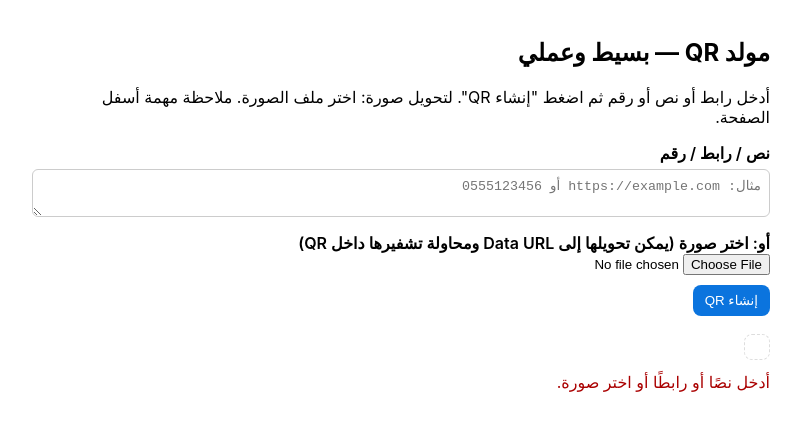
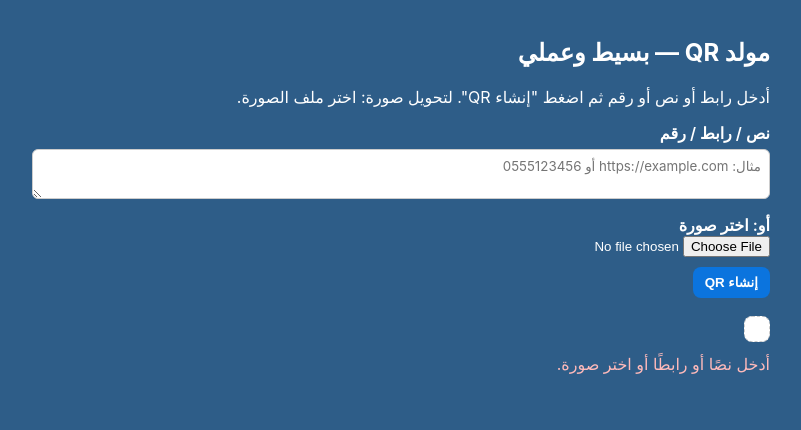
Before and after one commit to ahmed8596/qr-generator-web, a plain HTML site: page index.html in a window 1280 px wide. Both pictures are taken after a click on the button "إنشاء QR". Shown: the whole page, without its empty margins (230-1031 px from the left). Drawn offline with Linux system fonts and the light colour scheme.

Commit message:
Update index.html

```diff
--- a/index.html
+++ b/index.html
@@ -5,26 +5,56 @@
   <meta name="viewport" content="width=device-width,initial-scale=1"/>
   <title>مولد QR بسيط</title>
   <style>
-    body{font-family:Inter,system-ui,Segoe UI,Arial;direction:rtl;padding:18px;max-width:720px;margin:0 auto}
+    body{
+      font-family:Inter,system-ui,Segoe UI,Arial;
+      direction:rtl;
+      padding:18px;
+      max-width:720px;
+      margin:0 auto;
+      background-color:#2e5d88;
+      color:#fff;
+    }
     label{display:block;margin-top:12px;font-weight:600}
-    input[type=text], textarea{width:100%;padding:8px;margin-top:6px;border:1px solid #ccc;border-radius:6px}
+    input[type=text], textarea{
+      width:100%;
+      padding:8px;
+      margin-top:6px;
+      border:1px solid #ccc;
+      border-radius:6px;
+      font-family:inherit;
+    }
+    textarea{resize:vertical;}
     .row{display:flex;gap:8px;align-items:center;margin-top:10px}
-    button{padding:8px 12px;border-radius:8px;border:0;background:#0b74de;color:#fff;cursor:pointer}
-    #qrcode{margin-top:18px;padding:12px;border:1px dashed #ddd;border-radius:8px;display:inline-block}
-    .note{color:#aa0000;margin-top:8px}
+    button{
+      padding:8px 12px;
+      border-radius:8px;
+      border:0;
+      background:#0b74de;
+      color:#fff;
+      cursor:pointer;
+      font-weight:600;
+    }
+    #qrcode{
+      margin-top:18px;
+      padding:12px;
+      border:1px dashed #ccc;
+      border-radius:8px;
+      background:#fff;
+      display:inline-block;
+    }
+    .note{color:#ffbaba;margin-top:8px}
   </style>
-  <!-- QRCode.js من CDN -->
   <script src="https://cdnjs.cloudflare.com/ajax/libs/qrcodejs/1.0.0/qrcode.min.js"></script>
 </head>
 <body>
 
   <h2>مولد QR — بسيط وعملي</h2>
-  <p>أدخل رابط أو نص أو رقم ثم اضغط "إنشاء QR". لتحويل صورة: اختر ملف الصورة. ملاحظة مهمة أسفل الصفحة.</p>
+  <p>أدخل رابط أو نص أو رقم ثم اضغط "إنشاء QR". لتحويل صورة: اختر ملف الصورة.</p>
 
   <label>نص / رابط / رقم</label>
   <textarea id="inputText" rows="2" placeholder="مثال: https://example.com أو 0555123456"></textarea>
 
-  <label>أو: اختر صورة (يمكن تحويلها إلى Data URL ومحاولة تشفيرها داخل QR)</label>
+  <label>أو: اختر صورة</label>
   <input type="file" id="inputFile" accept="image/*">
 
   <div class="row">
@@ -44,8 +74,8 @@
   const downloadBtn = document.getElementById('downloadBtn');
   const message = document.getElementById('message');
 
-  let qrcode; // كائن QR
-  const MAX_RAW_CHARS = 2000; // عتبة عملية: لو DataURL أكبر من هذا نقول لا (تحذير عملي)
+  let qrcode;
+  const MAX_RAW_CHARS = 2000;
 
   function clearQR(){
     qrcodeWrap.innerHTML = '';
@@ -64,8 +94,7 @@
       colorLight : "#ffffff",
       correctLevel : QRCode.CorrectLevel.M
     });
-    // إظهار زر التحميل (نحو PNG)
-    setTimeout(()=>{ // يعطي الـ library وقت للرندر
+    setTimeout(()=>{
       const img = qrcodeWrap.querySelector('img') || qrcodeWrap.querySelector('canvas');
       if(img){
         downloadBtn.style.display = 'inline-block';
@@ -79,28 +108,19 @@
     clearQR();
 
     if(file){
-      // لو اخترت صورة: حولها إلى DataURL أولًا
       const reader = new FileReader();
       reader.onload = function(e){
         const dataURL = e.target.result;
-        // تحذير واقعي: معظم الـ QR لا تقدر تحمل DataURL كبيرة
         if(dataURL.length > MAX_RAW_CHARS){
-          message.innerHTML = "حجم بيانات الصورة كبير جداً لِتشفيرها داخل QR (طول DataURL = " + dataURL.length + ").<br>الحل العملي: ارفع الصورة لموقع/سيرفر (مثلاً Imgur أو س3 أو موقعك) ثم ضع رابط الصورة هنا وولد QR للرابط.";
-          // نعرض خيار تحويل رابط (نصف حل) — لا نقوم برفع الصورة هنا
-          // لكن نعرض أوليات: يمكن توليد QR للـ DataURL لو أردت على مسؤوليتك:
-          const ok = confirm("هل تريد محاولة توليد QR للصورة رغم أنها كبيرة (قد لا تقرأها الأجهزة)؟");
-          if(ok){
-            genQR(dataURL);
-          }
+          message.innerHTML = "حجم بيانات الصورة كبير جدًا لتشفيرها داخل QR.<br>الحل: ارفع الصورة لأي موقع وخذ الرابط لتوليد QR للرابط.";
+          const ok = confirm("تريد المحاولة رغم أن الصورة كبيرة؟");
+          if(ok){ genQR(dataURL); }
         } else {
-          // عملي: لو DataURL صغير، نجرب توليد QR مباشرة
-          message.textContent = "تم تحويل الصورة إلى Data URL وحاولت تشفيرها داخل QR. قد لا تقرأ كل القارئات هذا النوع.";
+          message.textContent = "تم تحويل الصورة إلى Data URL وتجرب تشفيرها داخل QR.";
           genQR(dataURL);
         }
       };
-      reader.onerror = function(){
-        message.textContent = "خطأ بقراءة الملف.";
-      };
+      reader.onerror = ()=> message.textContent = "خطأ بقراءة الملف.";
       reader.readAsDataURL(file);
       return;
     }
@@ -110,41 +130,31 @@
       return;
     }
 
-    // لو النص موجود عادي
-    // نصيحة واقعية: لو النص طويل جداً (مثلاً > 2950 حرف) قد يفشل الـ QR
     if(text.length > 2950){
-      message.innerHTML = "النص طويل جداً لتشفيره داخل QR (طوله " + text.length + " حرف). اختصر النص أو استخدم رابطاً مختصراً (short link).";
+      message.innerHTML = "النص طويل جدًا لتشفيره داخل QR (طوله " + text.length + ").";
       return;
     }
 
     genQR(text);
   });
 
-  // زر التحميل كصورة PNG
   downloadBtn.addEventListener('click',()=>{
-    // يوجد إمّا img أو canvas داخل qrcodeWrap
     const img = qrcodeWrap.querySelector('img');
     if(img){
-      // صورة موجودة كـ <img src="...">
-      const src = img.src;
       const a = document.createElement('a');
-      a.href = src;
+      a.href = img.src;
       a.download = 'qrcode.png';
       a.click();
       return;
     }
     const canvas = qrcodeWrap.querySelector('canvas');
     if(canvas){
-      const url = canvas.toDataURL('image/png');
       const a = document.createElement('a');
-      a.href = url;
+      a.href = canvas.toDataURL('image/png');
       a.download = 'qrcode.png';
       a.click();
-      return;
     }
-    message.textContent = "لم أجد QR لتحميله.";
   });
-
 })();
 </script>
 </body>
```
